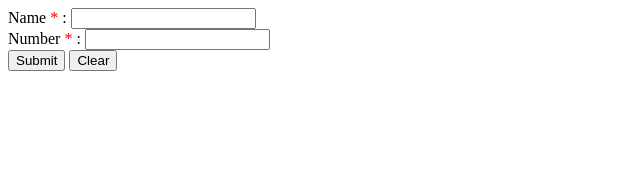
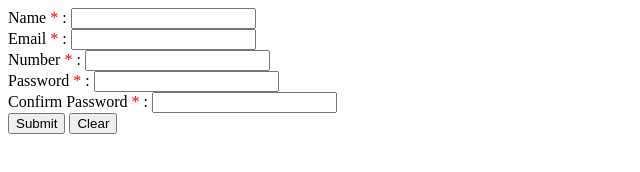
Before and after one commit to Ananya-gt1/X-workz_web_assignments, a plain HTML site: page remaind.html in a window 1280 px wide. Shown: the whole page, without its empty margins (0-640 px from the left). Drawn offline with Linux system fonts and the light colour scheme.

Commit message:
updating assignment

```diff
--- a/bremaind.js
+++ b/bremaind.js
@@ -5,6 +5,9 @@ function submitForm(){
     let value= true;
     let nameInput=document.formName.nameName.value;
     let numberInput=document.formName.numNumber.value;
-    alert(numberInput);
+    let emailInput=document.formName.emailEmail.value;
+    let passwordInput=document.formName.passWord.value;
+    let confirmpasswordInput=document.formName.confirmPass.value;
+
     return value;
 }
--- a/remaind.html
+++ b/remaind.html
@@ -15,11 +15,28 @@
             <input type="text" id="nameId" name="nameName" required>
         </div>
         <div>
+            <label for="emailId">Email</label>
+            <span style="color: red;">*</span>
+            <span>:</span>
+            <input type="email" id="emailId"name="emailEmail" required>
+        </div>
+        <div>
             <label for="numberId" >Number</label>
             <span style="color:red;">*</span>
             <span>:</span>
-            <input type="number" id="numberId" name="numNumber"  pattern="^\d{10}$" required
-            title="Please enter exactly 10 digits">
+            <input type="number" id="numberId" name="numNumber" required>
+        </div>
+        <div>
+            <label for="passwordId">Password</label>
+            <span style="color: red;">*</span>
+            <span>:</span>
+            <input type="password" id="passwordId" name="passWord" required>
+        </div>
+        <div>
+            <label for="confirmId">Confirm Password</label>
+            <span style="color: red;">*</span>
+            <span>:</span>
+            <input type="password" id="confirmId" name="confirmPass" required>
         </div>
         <div>
             <button type="submit" value="Submit">Submit</button>
```
